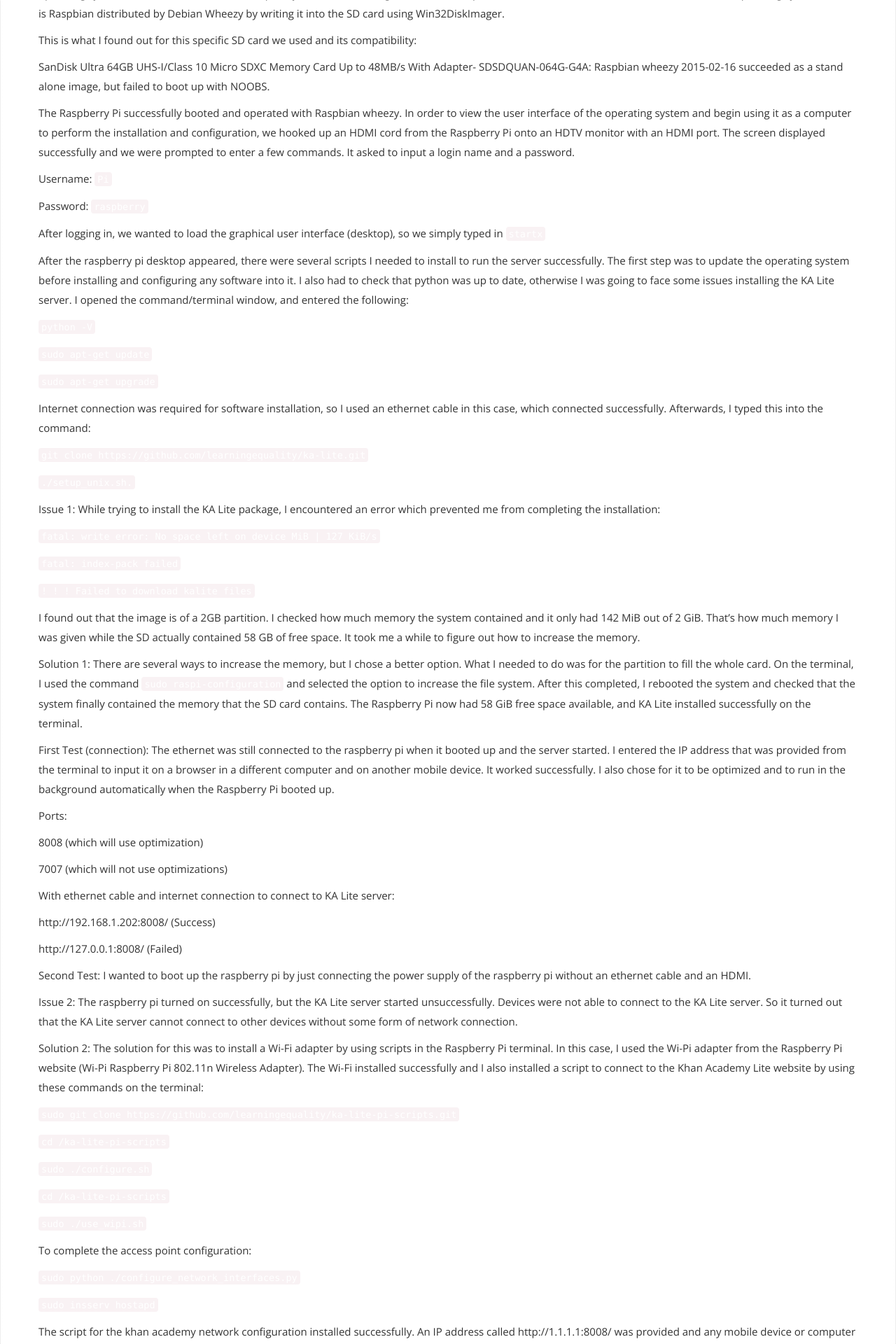
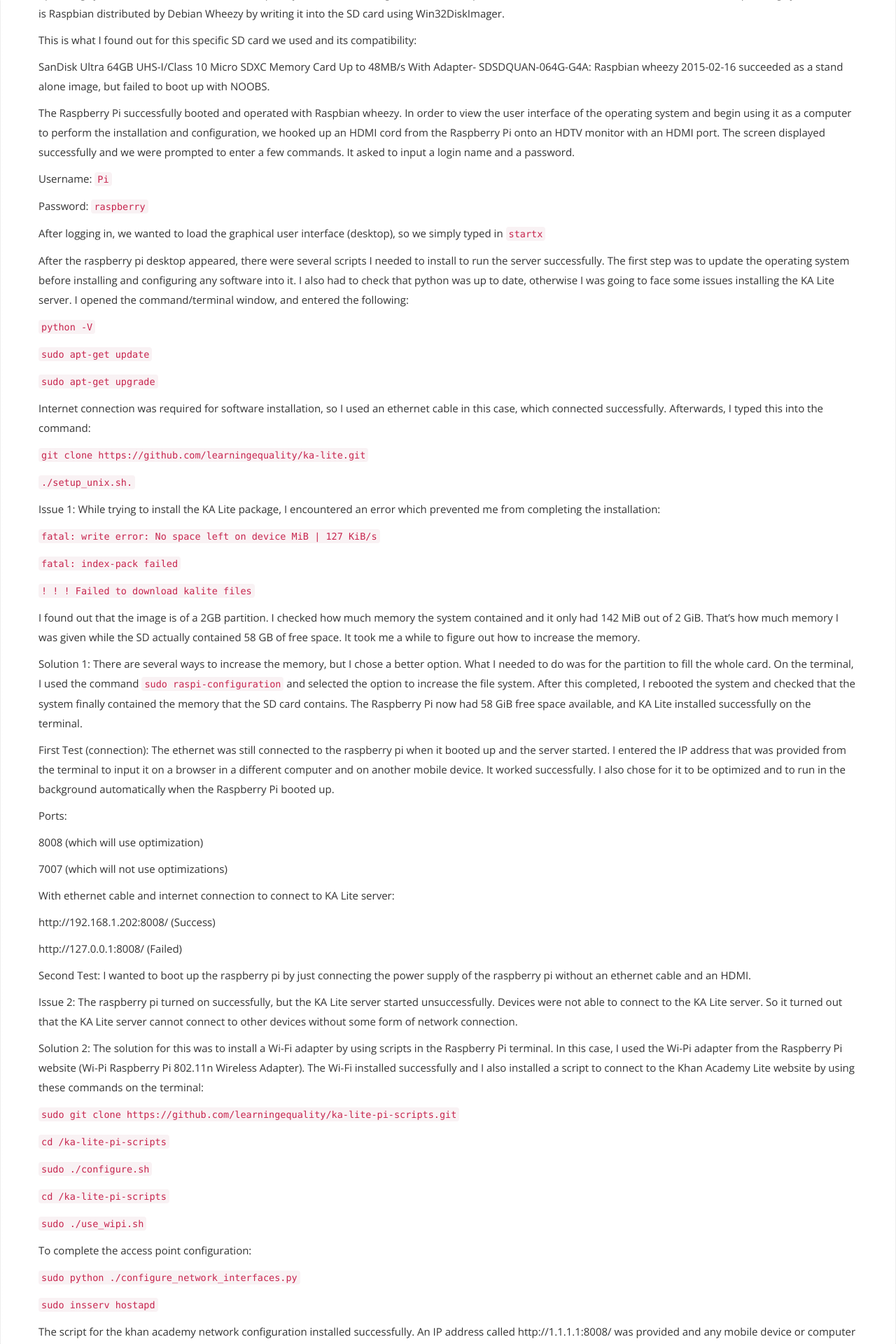
Before and after one commit to cm00100/cm00100.github.io, a Jekyll site: the page built from _posts/2015-05-25-ka-lite-project.md, in a window 1280 px wide. Shown: the part 751-2671 px from the top of the page at 70% size. Built offline with Jekyll 4.4.1, drawn with Linux system fonts in a browser that asks for light colours; nearby versions of some CDN libraries; some web fonts are replaced.

Commit message:
Alteration
Changed font color for code fonts.

```diff
--- a/css/main.css
+++ b/css/main.css
@@ -160,13 +160,6 @@
 		border-radius: 25px;
 
 }
-
-code{
-	color: #fff;
-
-}
-
-
 
 
 
--- a/index.html
+++ b/index.html
@@ -78,6 +78,7 @@
     <div class="codeContainer">
 
 	<code>
+		<font color="white">
 		<p>Name: Cynthia Martinez</p>
 
 		<p>University: California State University, Monterey Bay</p>
@@ -87,6 +88,7 @@
 		<p>Hobbies: Computing, programming, designing, video games, toys, cosmetics, strength training, learning, and family/friends.</p>
 
 		<p>Favorite Programming Language: Java!
+		</font>
 
 		<font color="green"><strong><p>Email: cynthia.mtnz@gmail.com</p></strong></font>
 
```
